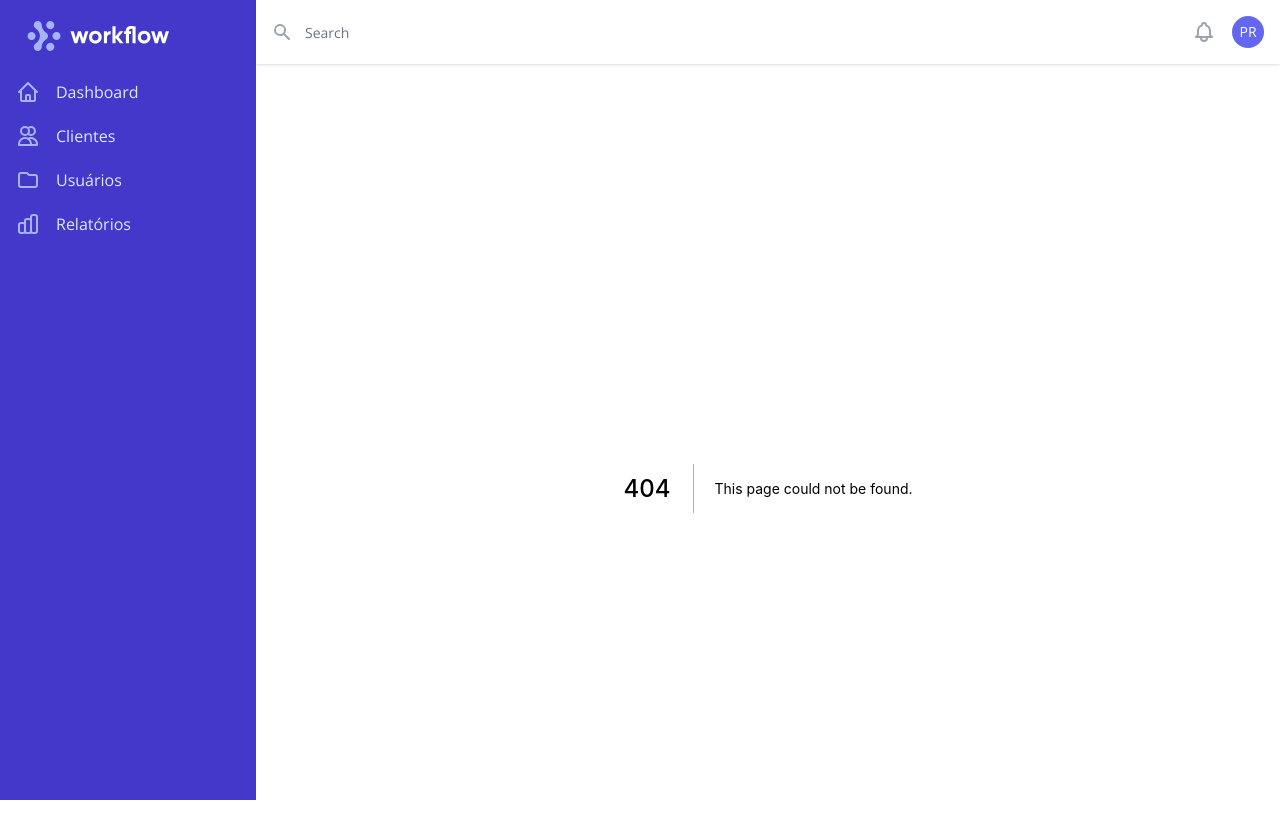
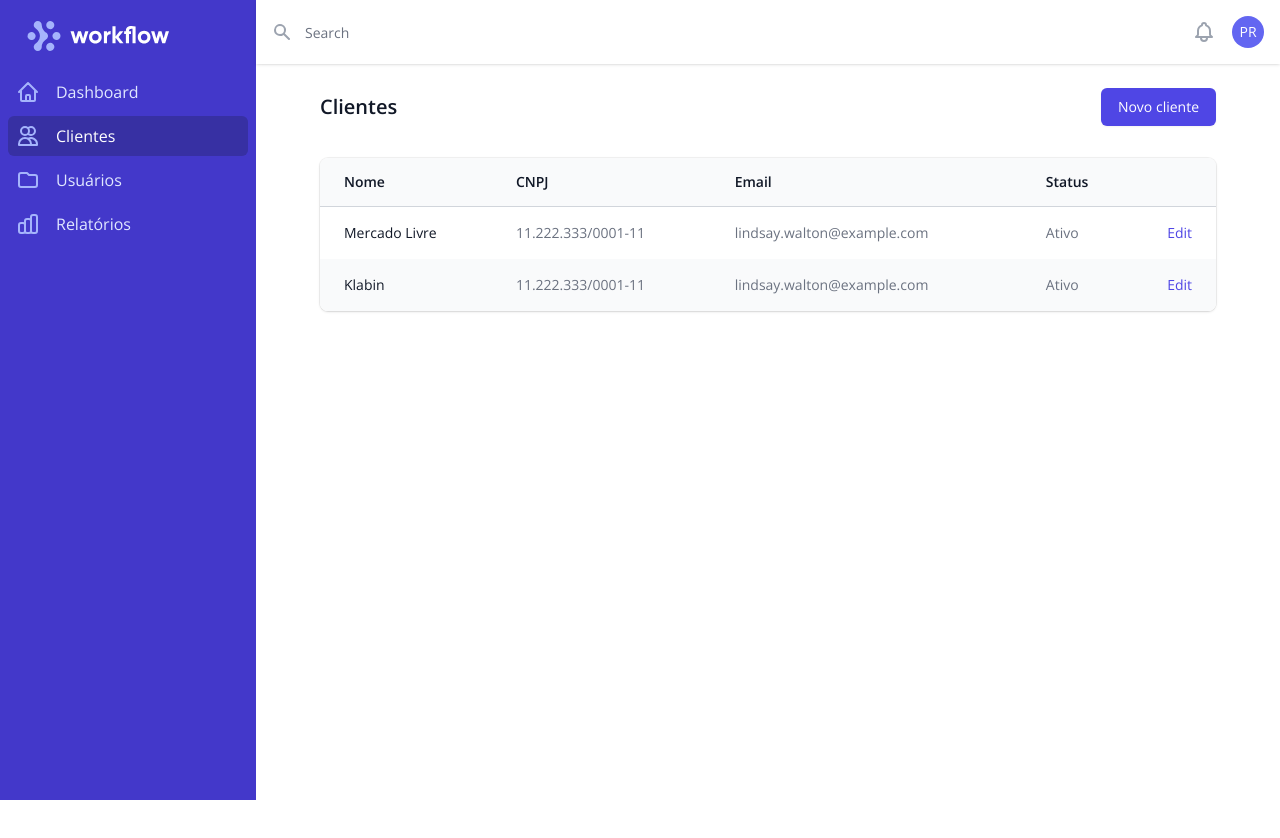
Before and after one commit to PedroRabelo/tecnoprest, a Next.js app in the folder frontend/: page /admin/clients in a window 1280 px wide. Before the commit this address had no page. Shown: the top 838 px of the page. After the commit the page ends 800 px from the top, so only its background shows below. Built offline with nearby package versions, Linux system fonts and the light colour scheme.

Commit message:
feat(frontend): Inicio do layout da tela de clientes

```diff
--- a/frontend/components/layouts/layout-admin.tsx
+++ b/frontend/components/layouts/layout-admin.tsx
@@ -17,7 +17,7 @@ const navigation = [
   { name: "Dashboard", href: "/admin", icon: HomeIcon, current: true },
   {
     name: "Clientes",
-    href: "/admin/clientes",
+    href: "/admin/clients",
     icon: UsersIcon,
     current: false,
   },
--- a/frontend/pages/admin/clientes.tsx
+++ /dev/null
@@ -1,9 +0,0 @@
-export function Clients() {
-  return (
-    <div>
-      <h1>Clientes</h1>
-    </div>
-  );
-}
-
-export default Clients;
--- /dev/null
+++ b/frontend/pages/admin/clients/create.tsx
@@ -0,0 +1,9 @@
+export function CreateClient() {
+  return (
+    <div>
+      <h1>Cadastro de Cliente</h1>
+    </div>
+  );
+}
+
+export default CreateClient;
--- /dev/null
+++ b/frontend/pages/admin/clients/index.tsx
@@ -0,0 +1,109 @@
+const clients = [
+  {
+    name: "Mercado Livre",
+    cnpj: "11.222.333/0001-11",
+    email: "lindsay.walton@example.com",
+    status: "Ativo",
+  },
+  {
+    name: "Klabin",
+    cnpj: "11.222.333/0001-11",
+    email: "lindsay.walton@example.com",
+    status: "Ativo",
+  },
+];
+
+export function Clients() {
+  return (
+    <div className="px-4 sm:px-6 lg:px-8">
+      <div className="sm:flex sm:items-center">
+        <div className="sm:flex-auto">
+          <h1 className="text-xl font-semibold text-gray-900">Clientes</h1>
+        </div>
+        <div className="mt-4 sm:mt-0 sm:ml-16 sm:flex-none">
+          <button
+            type="button"
+            className="inline-flex items-center justify-center rounded-md border border-transparent bg-indigo-600 px-4 py-2 text-sm font-medium text-white shadow-sm hover:bg-indigo-700 focus:outline-none focus:ring-2 focus:ring-indigo-500 focus:ring-offset-2 sm:w-auto"
+          >
+            Novo cliente
+          </button>
+        </div>
+      </div>
+      <div className="mt-8 flex flex-col">
+        <div className="-my-2 -mx-4 overflow-x-auto sm:-mx-6 lg:-mx-8">
+          <div className="inline-block min-w-full py-2 align-middle md:px-6 lg:px-8">
+            <div className="overflow-hidden shadow ring-1 ring-black ring-opacity-5 md:rounded-lg">
+              <table className="min-w-full divide-y divide-gray-300">
+                <thead className="bg-gray-50">
+                  <tr>
+                    <th
+                      scope="col"
+                      className="py-3.5 pl-4 pr-3 text-left text-sm font-semibold text-gray-900 sm:pl-6"
+                    >
+                      Nome
+                    </th>
+                    <th
+                      scope="col"
+                      className="px-3 py-3.5 text-left text-sm font-semibold text-gray-900"
+                    >
+                      CNPJ
+                    </th>
+                    <th
+                      scope="col"
+                      className="px-3 py-3.5 text-left text-sm font-semibold text-gray-900"
+                    >
+                      Email
+                    </th>
+                    <th
+                      scope="col"
+                      className="px-3 py-3.5 text-left text-sm font-semibold text-gray-900"
+                    >
+                      Status
+                    </th>
+                    <th
+                      scope="col"
+                      className="relative py-3.5 pl-3 pr-4 sm:pr-6"
+                    >
+                      <span className="sr-only">Editar</span>
+                    </th>
+                  </tr>
+                </thead>
+                <tbody className="bg-white">
+                  {clients.map((person, personIdx) => (
+                    <tr
+                      key={person.email}
+                      className={personIdx % 2 === 0 ? undefined : "bg-gray-50"}
+                    >
+                      <td className="whitespace-nowrap py-4 pl-4 pr-3 text-sm font-medium text-gray-900 sm:pl-6">
+                        {person.name}
+                      </td>
+                      <td className="whitespace-nowrap px-3 py-4 text-sm text-gray-500">
+                        {person.cnpj}
+                      </td>
+                      <td className="whitespace-nowrap px-3 py-4 text-sm text-gray-500">
+                        {person.email}
+                      </td>
+                      <td className="whitespace-nowrap px-3 py-4 text-sm text-gray-500">
+                        {person.status}
+                      </td>
+                      <td className="relative whitespace-nowrap py-4 pl-3 pr-4 text-right text-sm font-medium sm:pr-6">
+                        <a
+                          href="#"
+                          className="text-indigo-600 hover:text-indigo-900"
+                        >
+                          Edit<span className="sr-only">, {person.name}</span>
+                        </a>
+                      </td>
+                    </tr>
+                  ))}
+                </tbody>
+              </table>
+            </div>
+          </div>
+        </div>
+      </div>
+    </div>
+  );
+}
+
+export default Clients;
```
Also changed, not shown: 1 other file (tests, documents, lock files or other folders).
